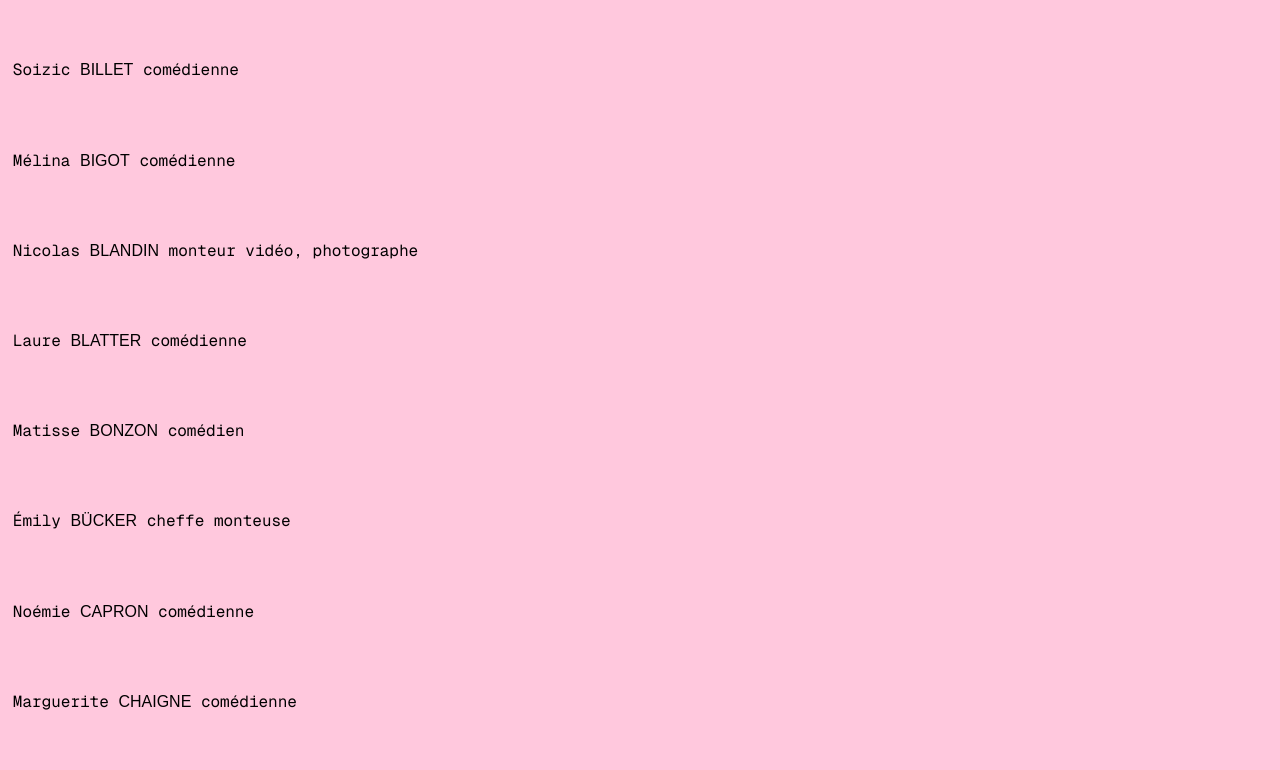
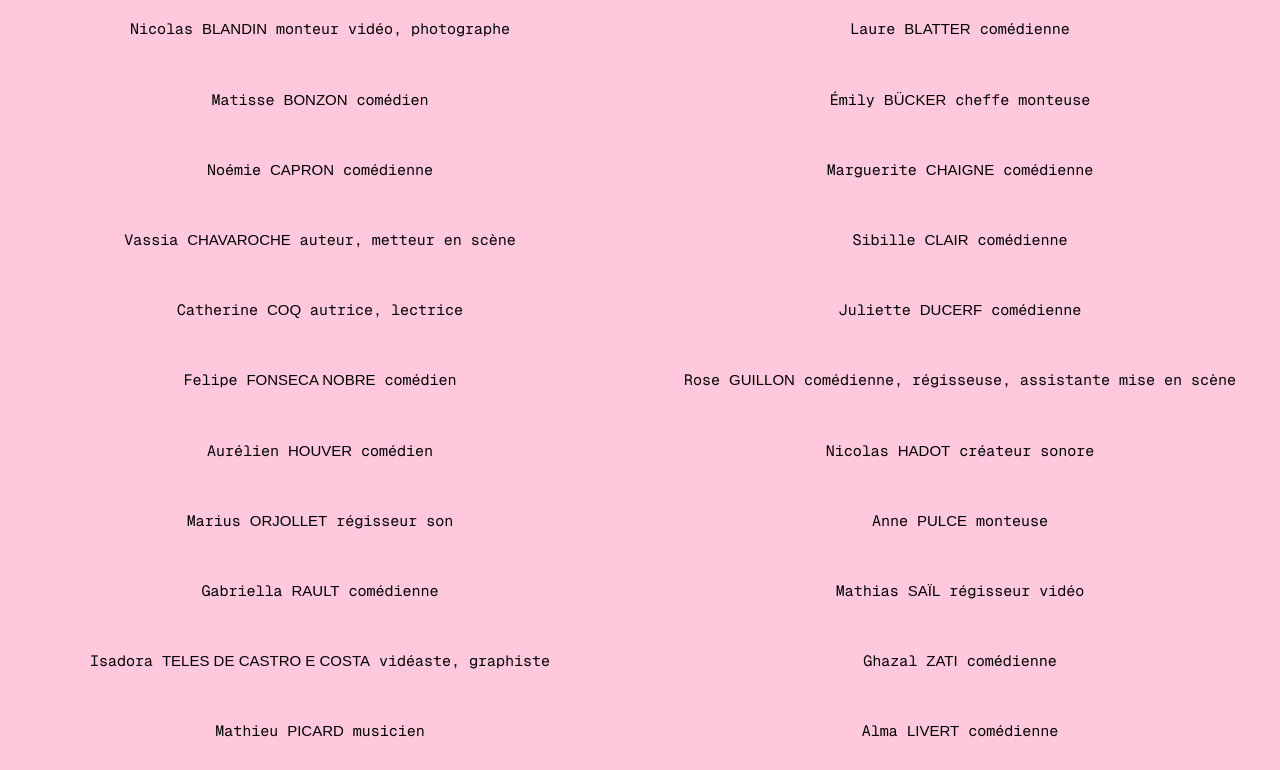
Before and after one commit to Louissnsn/LaSyncopeV2, a Next.js app: page / in a window 1280 px wide. Shown: the part 1820-2590 px from the top of the page. Built offline with nearby package versions, Linux system fonts and the light colour scheme; a web font is replaced by a local one.

Commit message:
style on collaborateurice

```diff
--- a/app/styles/Collaborateurices.module.css
+++ b/app/styles/Collaborateurices.module.css
@@ -248,16 +248,21 @@
   }
 }
 
-@media (min-width: 1221px) and (max-width: 2000) {
+@media (min-width: 1221px) and (max-width: 2000px) {
   .parent {
-    display: flex;
-    flex-direction: row-reverse;
+  }
+  .titre {
   }
   .leftContainer {
-    width: 50%;
+    display: flex;
+    flex-wrap: wrap;
+    justify-content: center;
+
+    width: 100%;
   }
   .text {
     font-size: 15px;
+    text-align: center;
     width: 50%;
   }
   .letter {
@@ -270,8 +275,9 @@
   .rightContainer {
     position: relative;
     height: 100vh;
-    width: 100%;
+    width: 50%;
   }
+
   .p {
     top: 0;
     left: 8%;
```
